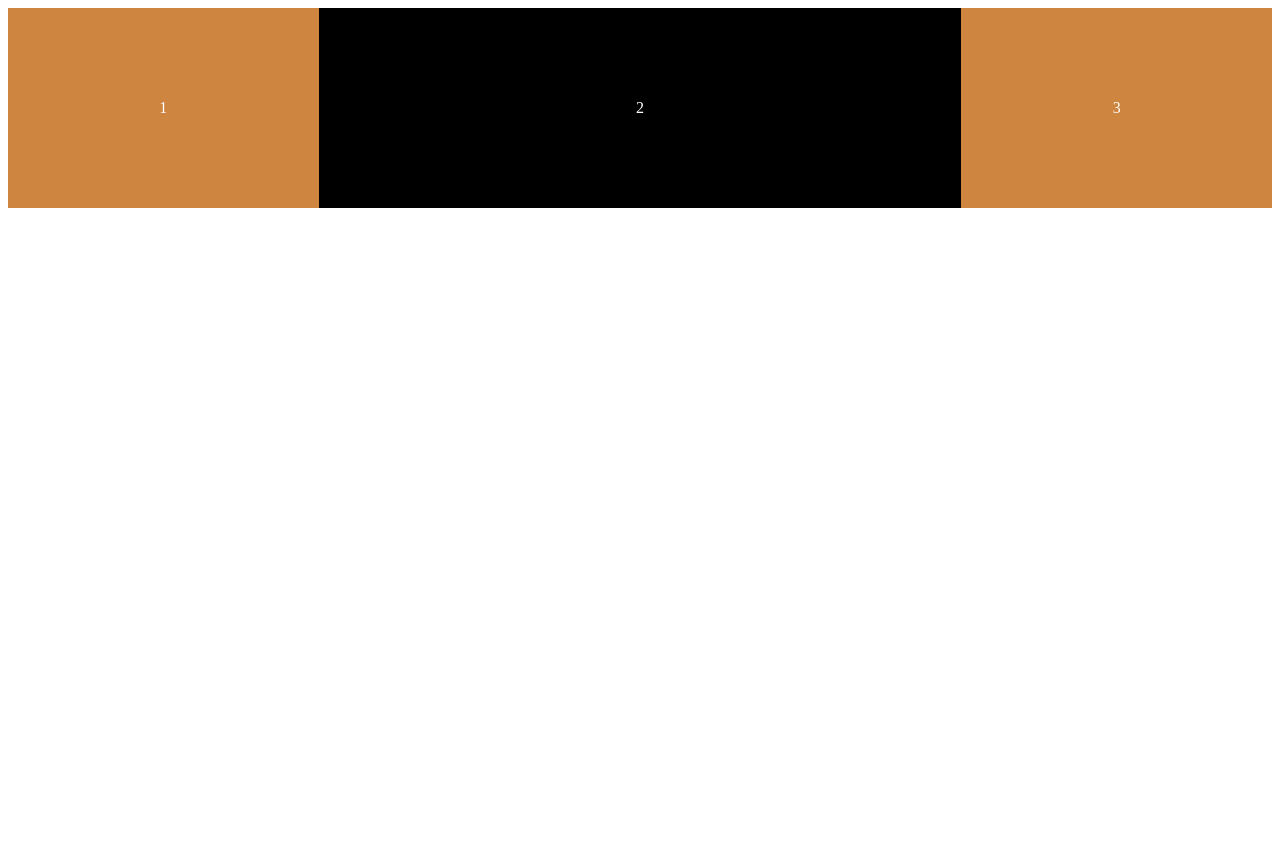
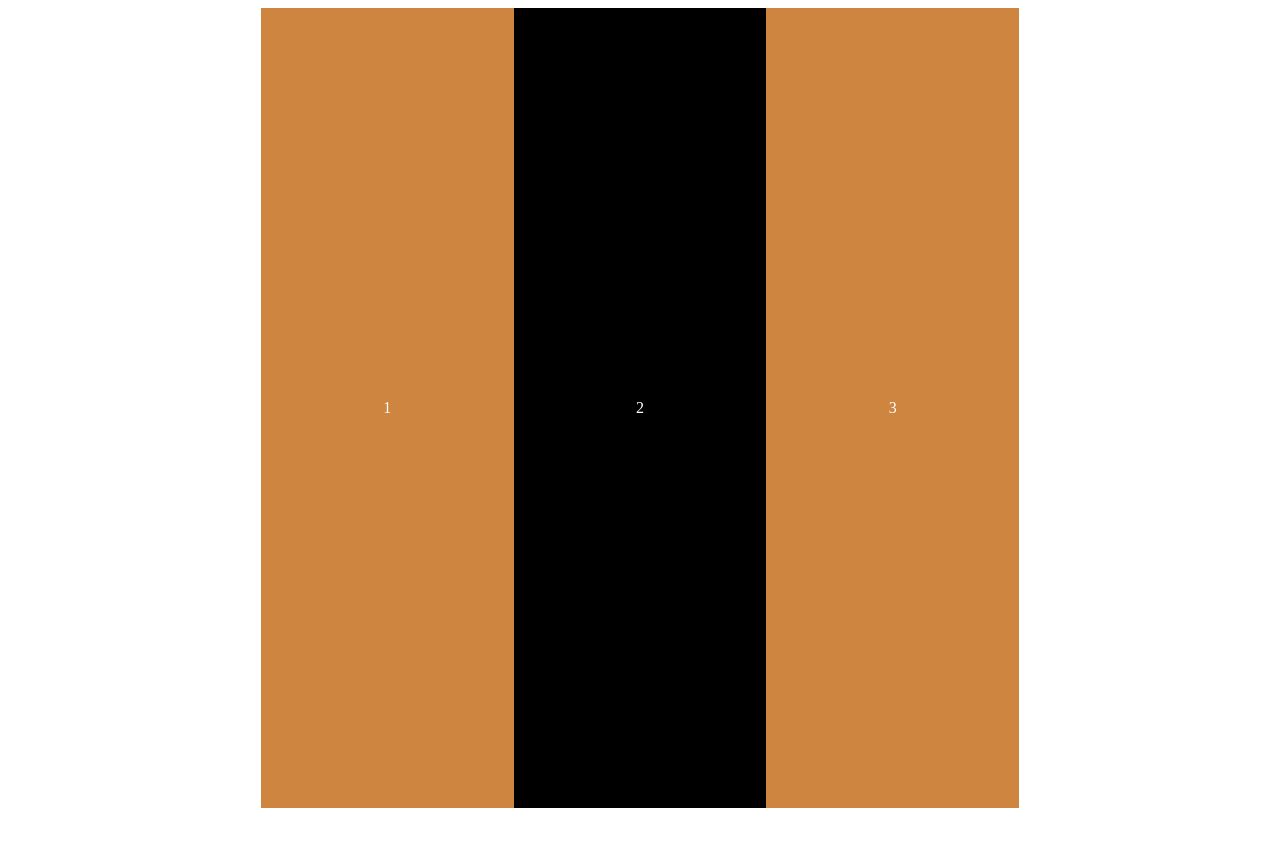
Before and after one commit to snoop2head/scss_practice, a plain HTML site: page index.html in a window 1280 px wide. Shown: the top 846 px of the page. After the commit the page ends 816 px from the top, so only its background shows below. Drawn offline with Linux system fonts and the light colour scheme.

Commit message:
flex-basis to size the child box

```diff
--- a/src/styles.css
+++ b/src/styles.css
@@ -1,33 +1,28 @@
 .father {
   display: flex;
   flex-direction: row;
-  justify-content: space-between;
-  align-content: flex-start;
-  height: 200vh;
-  flex-wrap: unwrap;
+  width: 100wh;
+  height: 100vh;
+  justify-content: center;
 }
 
 /* first box */
 .child {
-  width: 200px;
-  height: 200px;
+  flex-basis: 20%;
   background: peru;
   color: white;
-  /* order: 2; */
+
   /* centering texts */
   display: flex;
   justify-content: center;
   align-items: center;
-  flex-grow: 1;
 }
 
 /* second box */
 .child:nth-child(2) {
   background-color: black;
-  flex-grow: 4;
 }
 
 .child:nth-child(3) {
   background-color: peru;
-  flex-grow: 1;
 }
```
Also changed, not shown: README.md.
